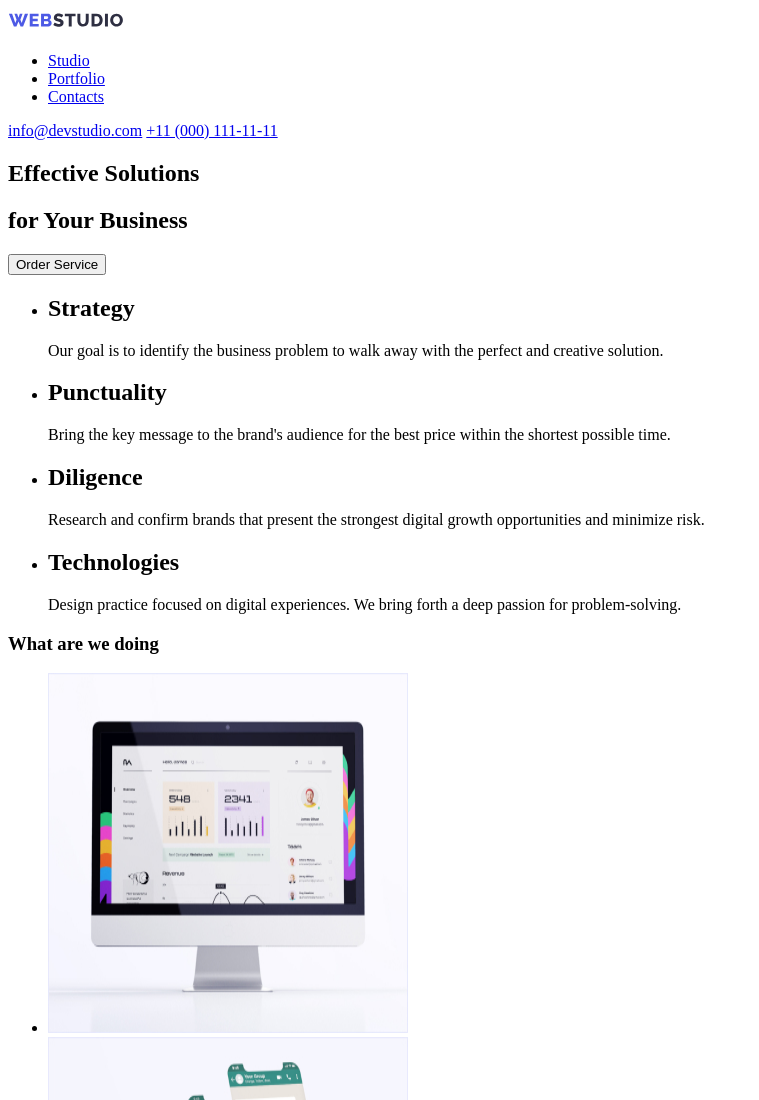
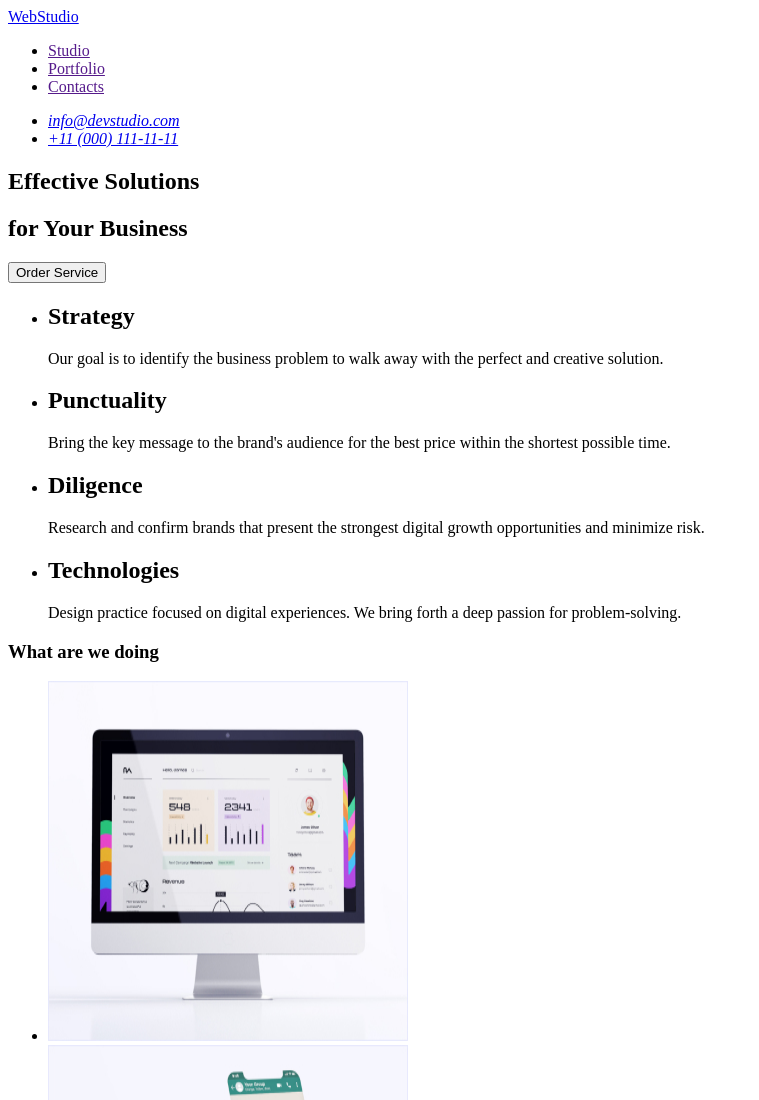
Before and after one commit to Malvina1993/goit-markup-hw-01, a plain HTML site: page index.html in a window 1280 px wide. Shown: the top 1100 px of the page, without its empty margins (0-759 px from the left). Drawn offline with Linux system fonts and the light colour scheme.

Commit message:
зміни в хедері1

```diff
--- a/index.html
+++ b/index.html
@@ -12,21 +12,27 @@
 <body>
 
     <header>
-        <a href="/">
-            <img src="./images/Logo.svg" alt="webstudio_logo">
-        </a>
+
 
         <nav>
+            <a href="./index.html">WebStudio</a>
+
             <ul>
-                <li><a href="/">Studio</a></li>
-                <li><a href="/">Portfolio</a></li>
-                <li><a href="/">Contacts</a></li>
+                <li><a href="">Studio</a></li>
+                <li><a href="">Portfolio</a></li>
+                <li><a href="">Contacts</a></li>
             </ul>
 
         </nav>
 
-        <a href="mailto:info@devstudio.com">info@devstudio.com</a>
-        <a href="tel:+110001111111">+11 (000) 111-11-11</a>
+        <address>
+            <ul>
+                <li><a href="mailto:info@devstudio.com">info@devstudio.com</a></li>
+                <li><a href="tel:+110001111111">+11 (000) 111-11-11</a></li>
+            </ul>
+
+        </address>
+
 
     </header>
 
```
